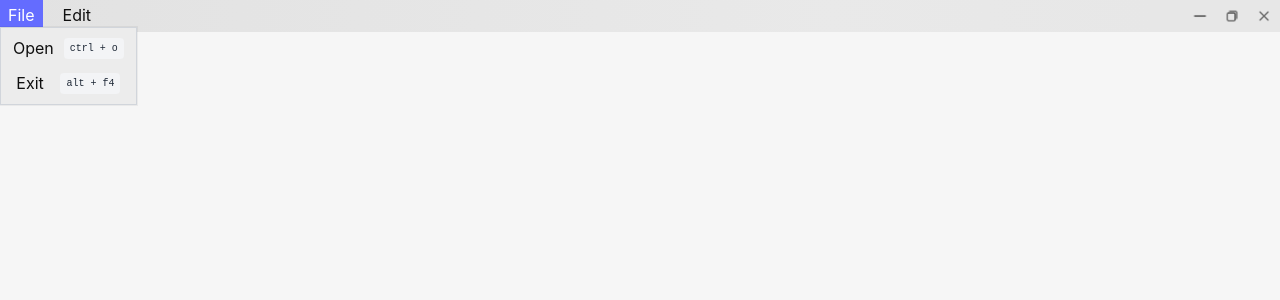
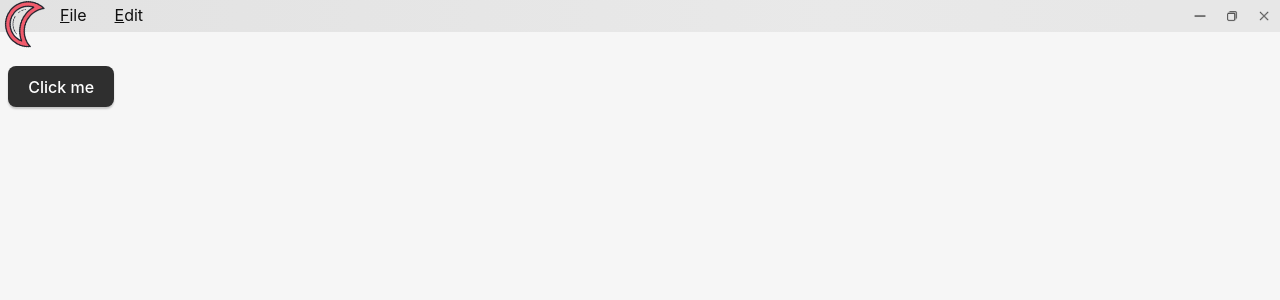
Before and after one commit to monntecc/lunaeditor, a Vue app: page / in a window 1280 px wide. Shown: the top 300 px of the page. Built offline with nearby package versions, Linux system fonts and the light colour scheme.

Commit message:
Add logo to the titlebar

```diff
--- a/index.html
+++ b/index.html
@@ -4,7 +4,7 @@
     <meta charset="UTF-8" />
     <link rel="icon" type="image/svg+xml" href="/vite.svg" />
     <meta name="viewport" content="width=device-width, initial-scale=1.0" />
-    <title>Tauri + Vue + Typescript App</title>
+    <title>Luna Editor</title>
   </head>
 
   <body>
--- a/src/App.vue
+++ b/src/App.vue
@@ -10,4 +10,10 @@ import TitlebarComponent from '@/components/system/TitlebarComponent.vue';
   </main>
 </template>
 
-<style scoped></style>
+<style scoped>
+.wrapper {
+  position: relative;
+  margin-top: 32px;
+  padding: 2px 8px;
+}
+</style>
--- a/src/components/system/TitlebarComponent.vue
+++ b/src/components/system/TitlebarComponent.vue
@@ -17,6 +17,7 @@ import TitlebarMenusComponent from '@/components/system/TitlebarMenusComponent.v
   align-items: center;
   height: 32px;
   user-select: none;
+  z-index: 10000;
   background: rgb(226, 226, 226);
   background: linear-gradient(
     90deg,
--- a/src/components/system/TitlebarIconComponent.vue
+++ b/src/components/system/TitlebarIconComponent.vue
@@ -46,9 +46,8 @@ const onInteract = (): void => {
   height: 32px;
 
   img {
-    width: 32px;
-    height: 32px;
-    transform: scale(0.4);
+    width: 12px;
+    height: 12px;
   }
 
   &:hover {
--- /dev/null
+++ b/src/components/system/TitlebarLogoComponent.vue
@@ -0,0 +1,23 @@
+<script setup lang="ts"></script>
+
+<template>
+  <div class="titlebar-logo">
+    <img src="/assets/icons/logo.png" alt="luna logo" />
+  </div>
+</template>
+
+<style scoped lang="scss">
+.titlebar-logo {
+  position: relative;
+  margin-right: 40px;
+
+  img {
+    position: absolute;
+    width: 64px;
+    height: 64px;
+    left: -10px;
+    top: -10px;
+    transform: rotate(20deg);
+  }
+}
+</style>
--- a/src/components/system/TitlebarMenuComponent.vue
+++ b/src/components/system/TitlebarMenuComponent.vue
@@ -18,7 +18,7 @@ const toggleHovered = (): void => {
 
 <template>
   <div class="titlebar-menu" @mouseenter="toggleHovered" @mouseleave="toggleHovered">
-    <span>{{ menu.title }}</span>
+    <div class="titlebar-menu-title">{{ menu.title }}</div>
     <div v-if="hovered" class="titlebar-menu-options">
       <template v-for="option in menu.options">
         <TitlebarMenuOptionComponent :option="option" />
@@ -41,6 +41,12 @@ const toggleHovered = (): void => {
   }
 }
 
+.titlebar-menu-title {
+  &::first-letter {
+    text-decoration: underline;
+  }
+}
+
 .titlebar-menu-options {
   position: absolute;
   width: auto;
--- a/src/components/system/TitlebarMenusComponent.vue
+++ b/src/components/system/TitlebarMenusComponent.vue
@@ -4,6 +4,7 @@ import { ref } from 'vue';
 import type { ITitlebarMenu } from '@/components/system/models';
 
 import TitlebarMenuComponent from '@/components/system/TitlebarMenuComponent.vue';
+import TitlebarLogoComponent from '@/components/system/TitlebarLogoComponent.vue';
 
 import { titlebarMenus } from '@/components/system/data';
 
@@ -12,6 +13,7 @@ const menus = ref<ITitlebarMenu[]>(titlebarMenus);
 
 <template>
   <section class="titlebar-menus">
+    <TitlebarLogoComponent />
     <template v-for="menu in menus">
       <TitlebarMenuComponent :menu="menu" />
     </template>
@@ -23,5 +25,6 @@ const menus = ref<ITitlebarMenu[]>(titlebarMenus);
   position: relative;
   display: flex;
   gap: 12px;
+  z-index: 10000;
 }
 </style>
--- a/src/views/EditorView.vue
+++ b/src/views/EditorView.vue
@@ -1,7 +1,9 @@
 <script setup lang="ts"></script>
 
 <template>
-  <section class="editor"></section>
+  <section class="editor">
+    <button>Click me</button>
+  </section>
 </template>
 
 <style scoped lang="scss"></style>
```
Also changed, not shown: public/assets/icons/logo.png (added).
